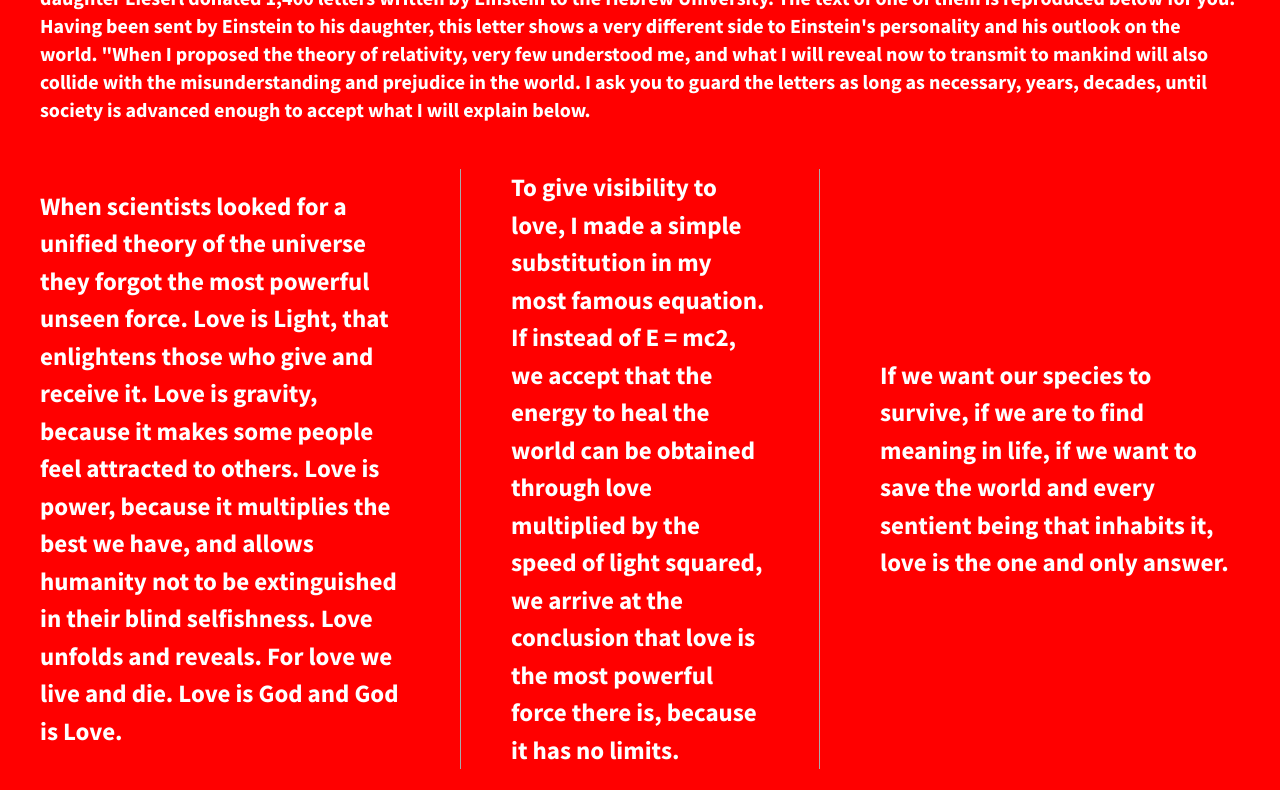
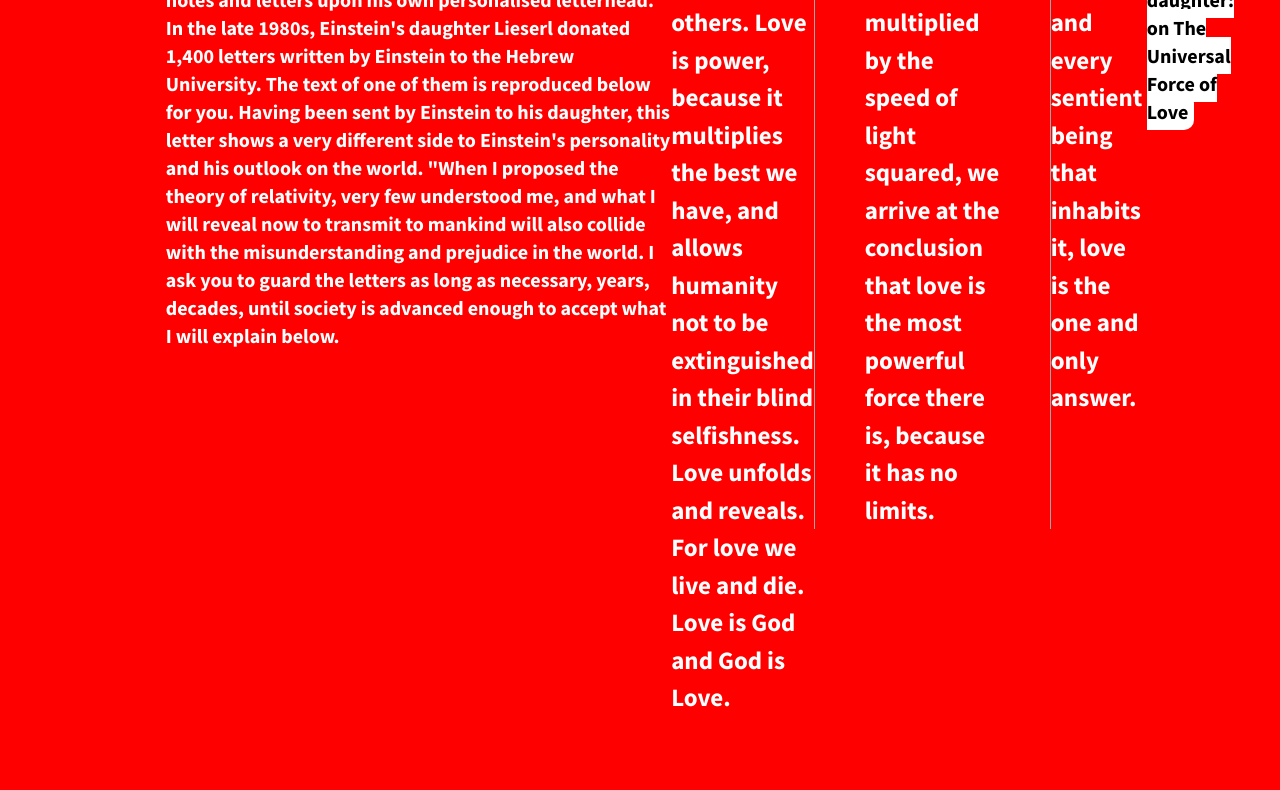
Before and after one commit to VloraK/divs-flexbox-starter, a plain HTML site: page index.html in a window 1280 px wide. Shown: the part 242-1032 px from the top of the page. After the commit the page ends 959 px from the top, so only its background shows below. Drawn offline with nearby package versions, Linux system fonts and the light colour scheme.

Commit message:
Update main.css

```diff
--- a/css/main.css
+++ b/css/main.css
@@ -99,6 +99,7 @@ textarea {
 html {
   background-color: red;
   height: 100%;
+   width:100%;
 }
 
 body {
@@ -112,9 +113,7 @@ body {
   /*add display:flex and set justify-content to space-between*/
   font-weight: 700;
   display: flex;
-  flex-flow: row wrap;
   justify-content: space-between;
-  align-items:center;
 }
 
 h1 {
@@ -131,8 +130,8 @@ h1 {
   color: #fff;
   line-height: 1.5em;
   font-size: 1.25em;
-  /*width: 30%;*/
-  height: auto;
+  width: 30%;
+  height: 300px;
 }
 
 .div-2 p{
```
